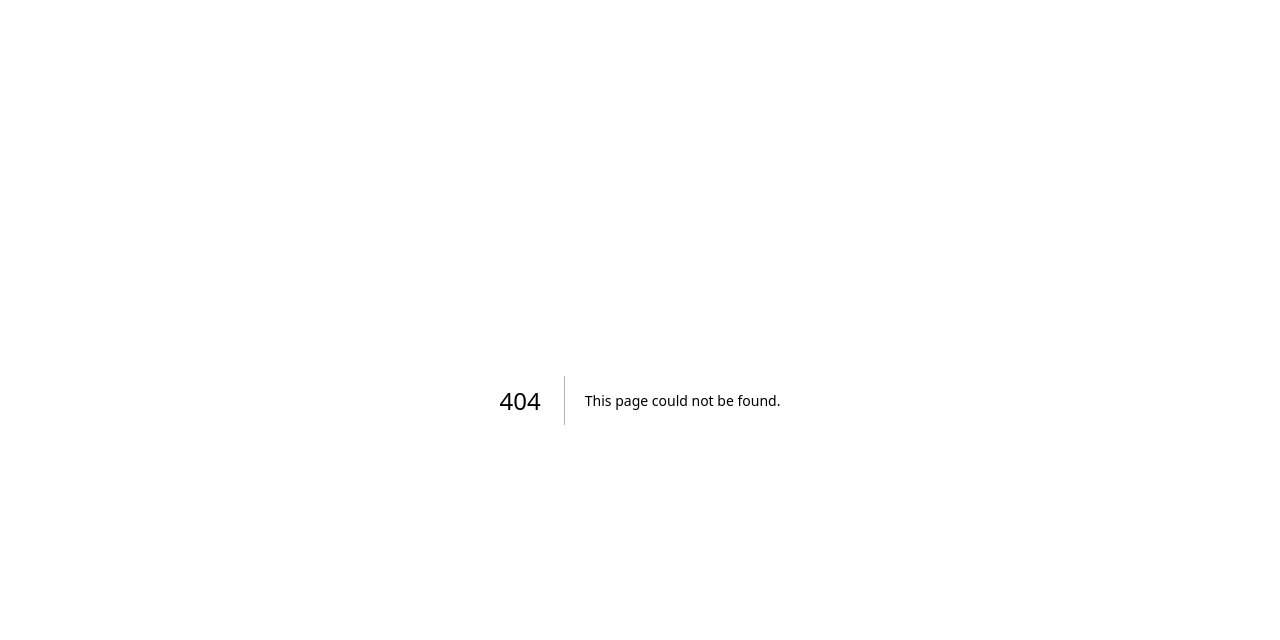
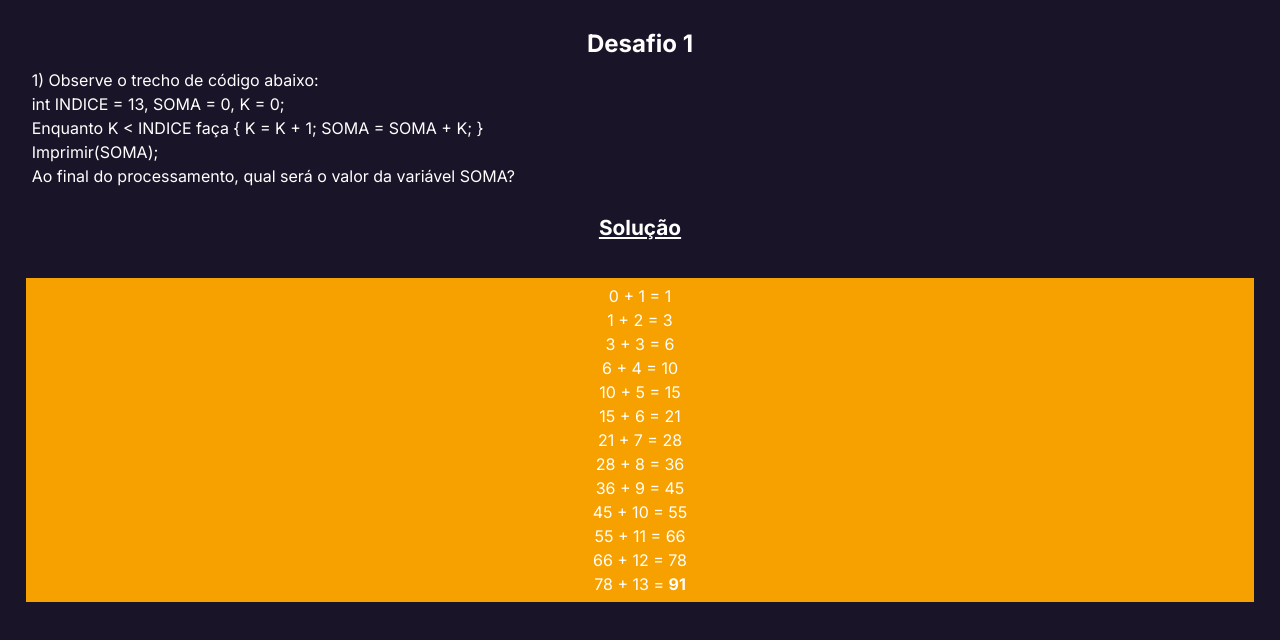
Before and after one commit to danielosilva1/desafio-target, a Next.js app: page /solutions in a window 1280 px wide. Before the commit this address had no page. Shown: the top 640 px of the page. Built offline with nearby package versions, Linux system fonts and the light colour scheme.

Commit message:
Resposta do desafio 1: resultado da soma

```diff
--- /dev/null
+++ b/app/page.module.css
@@ -0,0 +1,66 @@
+.mainContainer {
+    width: 100vw;
+    align-items: center;
+    justify-content: center;
+    padding: 2%;
+}
+
+.questionTitle {
+    color: white;
+    font-size: 1.5em;
+    font-weight: bold;
+    text-align: center;
+}
+
+.questionDescription {
+    padding: 0.5%;
+    color: white;
+    font-size: 1.0em;
+    text-align: justify;
+}
+
+.solutionLabel {
+    color: white;
+    font-size: 1.3em;
+    font-weight: bold;
+    text-align: center;
+    padding: 1.5%;
+    text-decoration: underline;
+}
+
+.inputArea {
+    display: flex;
+    justify-content: center;
+}
+
+.inputBox {
+    color: white;
+    background-color: rgba(91, 95, 96, 1);
+    height: 4vh;
+    border-radius: 8px;
+    padding-left: 1vw;
+    margin-right: 1vw;
+}
+
+.submissionButton {
+    color: white;
+    background-color: rgba(19, 210, 61, 1);
+    display: flex;
+    justify-content: center;
+    align-items: center;
+    height: 4vh;
+    border-radius: 8px;
+    cursor: pointer;
+    padding-left: 1vw;
+    padding-right: 1vw;
+}
+
+.solution {
+    margin-top: 2vh;
+    margin-bottom: 2vh;
+    padding: 0.5%;
+    color: white;
+    font-size: 1.0em;
+    text-align: center;
+    background-color: rgba(255, 166, 0, 0.963);
+}
--- a/app/page.tsx
+++ b/app/page.tsx
@@ -1,113 +1,7 @@
-import Image from "next/image";
+import Solutions from './solutions/page';
 
 export default function Home() {
-  return (
-    <main className="flex min-h-screen flex-col items-center justify-between p-24">
-      <div className="z-10 w-full max-w-5xl items-center justify-between font-mono text-sm lg:flex">
-        <p className="fixed left-0 top-0 flex w-full justify-center border-b border-gray-300 bg-gradient-to-b from-zinc-200 pb-6 pt-8 backdrop-blur-2xl dark:border-neutral-800 dark:bg-zinc-800/30 dark:from-inherit lg:static lg:w-auto  lg:rounded-xl lg:border lg:bg-gray-200 lg:p-4 lg:dark:bg-zinc-800/30">
-          Get started by editing&nbsp;
-          <code className="font-mono font-bold">app/page.tsx</code>
-        </p>
-        <div className="fixed bottom-0 left-0 flex h-48 w-full items-end justify-center bg-gradient-to-t from-white via-white dark:from-black dark:via-black lg:static lg:size-auto lg:bg-none">
-          <a
-            className="pointer-events-none flex place-items-center gap-2 p-8 lg:pointer-events-auto lg:p-0"
-            href="https://vercel.com?utm_source=create-next-app&utm_medium=appdir-template&utm_campaign=create-next-app"
-            target="_blank"
-            rel="noopener noreferrer"
-          >
-            By{" "}
-            <Image
-              src="/vercel.svg"
-              alt="Vercel Logo"
-              className="dark:invert"
-              width={100}
-              height={24}
-              priority
-            />
-          </a>
-        </div>
-      </div>
-
-      <div className="relative z-[-1] flex place-items-center before:absolute before:h-[300px] before:w-full before:-translate-x-1/2 before:rounded-full before:bg-gradient-radial before:from-white before:to-transparent before:blur-2xl before:content-[''] after:absolute after:-z-20 after:h-[180px] after:w-full after:translate-x-1/3 after:bg-gradient-conic after:from-sky-200 after:via-blue-200 after:blur-2xl after:content-[''] before:dark:bg-gradient-to-br before:dark:from-transparent before:dark:to-blue-700 before:dark:opacity-10 after:dark:from-sky-900 after:dark:via-[#0141ff] after:dark:opacity-40 sm:before:w-[480px] sm:after:w-[240px] before:lg:h-[360px]">
-        <Image
-          className="relative dark:drop-shadow-[0_0_0.3rem_#ffffff70] dark:invert"
-          src="/next.svg"
-          alt="Next.js Logo"
-          width={180}
-          height={37}
-          priority
-        />
-      </div>
-
-      <div className="mb-32 grid text-center lg:mb-0 lg:w-full lg:max-w-5xl lg:grid-cols-4 lg:text-left">
-        <a
-          href="https://nextjs.org/docs?utm_source=create-next-app&utm_medium=appdir-template&utm_campaign=create-next-app"
-          className="group rounded-lg border border-transparent px-5 py-4 transition-colors hover:border-gray-300 hover:bg-gray-100 hover:dark:border-neutral-700 hover:dark:bg-neutral-800/30"
-          target="_blank"
-          rel="noopener noreferrer"
-        >
-          <h2 className="mb-3 text-2xl font-semibold">
-            Docs{" "}
-            <span className="inline-block transition-transform group-hover:translate-x-1 motion-reduce:transform-none">
-              -&gt;
-            </span>
-          </h2>
-          <p className="m-0 max-w-[30ch] text-sm opacity-50">
-            Find in-depth information about Next.js features and API.
-          </p>
-        </a>
-
-        <a
-          href="https://nextjs.org/learn?utm_source=create-next-app&utm_medium=appdir-template-tw&utm_campaign=create-next-app"
-          className="group rounded-lg border border-transparent px-5 py-4 transition-colors hover:border-gray-300 hover:bg-gray-100 hover:dark:border-neutral-700 hover:dark:bg-neutral-800/30"
-          target="_blank"
-          rel="noopener noreferrer"
-        >
-          <h2 className="mb-3 text-2xl font-semibold">
-            Learn{" "}
-            <span className="inline-block transition-transform group-hover:translate-x-1 motion-reduce:transform-none">
-              -&gt;
-            </span>
-          </h2>
-          <p className="m-0 max-w-[30ch] text-sm opacity-50">
-            Learn about Next.js in an interactive course with&nbsp;quizzes!
-          </p>
-        </a>
-
-        <a
-          href="https://vercel.com/templates?framework=next.js&utm_source=create-next-app&utm_medium=appdir-template&utm_campaign=create-next-app"
-          className="group rounded-lg border border-transparent px-5 py-4 transition-colors hover:border-gray-300 hover:bg-gray-100 hover:dark:border-neutral-700 hover:dark:bg-neutral-800/30"
-          target="_blank"
-          rel="noopener noreferrer"
-        >
-          <h2 className="mb-3 text-2xl font-semibold">
-            Templates{" "}
-            <span className="inline-block transition-transform group-hover:translate-x-1 motion-reduce:transform-none">
-              -&gt;
-            </span>
-          </h2>
-          <p className="m-0 max-w-[30ch] text-sm opacity-50">
-            Explore starter templates for Next.js.
-          </p>
-        </a>
-
-        <a
-          href="https://vercel.com/new?utm_source=create-next-app&utm_medium=appdir-template&utm_campaign=create-next-app"
-          className="group rounded-lg border border-transparent px-5 py-4 transition-colors hover:border-gray-300 hover:bg-gray-100 hover:dark:border-neutral-700 hover:dark:bg-neutral-800/30"
-          target="_blank"
-          rel="noopener noreferrer"
-        >
-          <h2 className="mb-3 text-2xl font-semibold">
-            Deploy{" "}
-            <span className="inline-block transition-transform group-hover:translate-x-1 motion-reduce:transform-none">
-              -&gt;
-            </span>
-          </h2>
-          <p className="m-0 max-w-[30ch] text-balance text-sm opacity-50">
-            Instantly deploy your Next.js site to a shareable URL with Vercel.
-          </p>
-        </a>
-      </div>
-    </main>
-  );
+	return (
+		<Solutions></Solutions>
+	);
 }
--- /dev/null
+++ b/app/solutions/page.module.css
@@ -0,0 +1,5 @@
+.mainContainer {
+    width: 100vw;
+    height: 100vh;
+    background-color: rgba(25, 20, 39, 1);
+}
--- /dev/null
+++ b/app/solutions/page.tsx
@@ -0,0 +1,12 @@
+"use client";
+
+import Sum from '../sum/page';
+import styles from './page.module.css';
+
+export default function Solutions() {
+    return (
+        <div className={styles.mainContainer}>
+            <Sum></Sum>
+        </div>
+    );
+}
--- /dev/null
+++ b/app/sum/page.tsx
@@ -0,0 +1,38 @@
+"use client";
+
+import styles from '../page.module.css';
+
+export default function Sum() {
+    return (
+        <div className={styles.mainContainer}>
+            <h1 className={styles.questionTitle}>Desafio 1</h1>
+            <p className={styles.questionDescription}>
+                1) Observe o trecho de código abaixo:
+                <br></br>
+                int INDICE = 13, SOMA = 0, K = 0;
+                <br></br>
+                {'Enquanto K < INDICE faça { K = K + 1; SOMA = SOMA + K; }'}
+                <br></br>
+                Imprimir(SOMA);
+                <br></br>
+                Ao final do processamento, qual será o valor da variável SOMA?
+            </p>
+            <h2 className={styles.solutionLabel}>Solução</h2>
+            <p className={styles.solution}>
+                0  + 1 = 1
+                <br></br>1  + 2 = 3
+                <br></br>3  + 3 = 6
+                <br></br>6  + 4 = 10
+                <br></br>10 + 5 = 15
+                <br></br>15 + 6 = 21
+                <br></br>21 + 7 = 28
+                <br></br>28 + 8 = 36
+                <br></br>36 + 9 = 45
+                <br></br>45 + 10 = 55
+                <br></br>55 + 11 = 66
+                <br></br>66 + 12 = 78
+                <br></br>78 + 13 = <b>91</b>
+            </p>
+        </div>
+    );
+}
```
